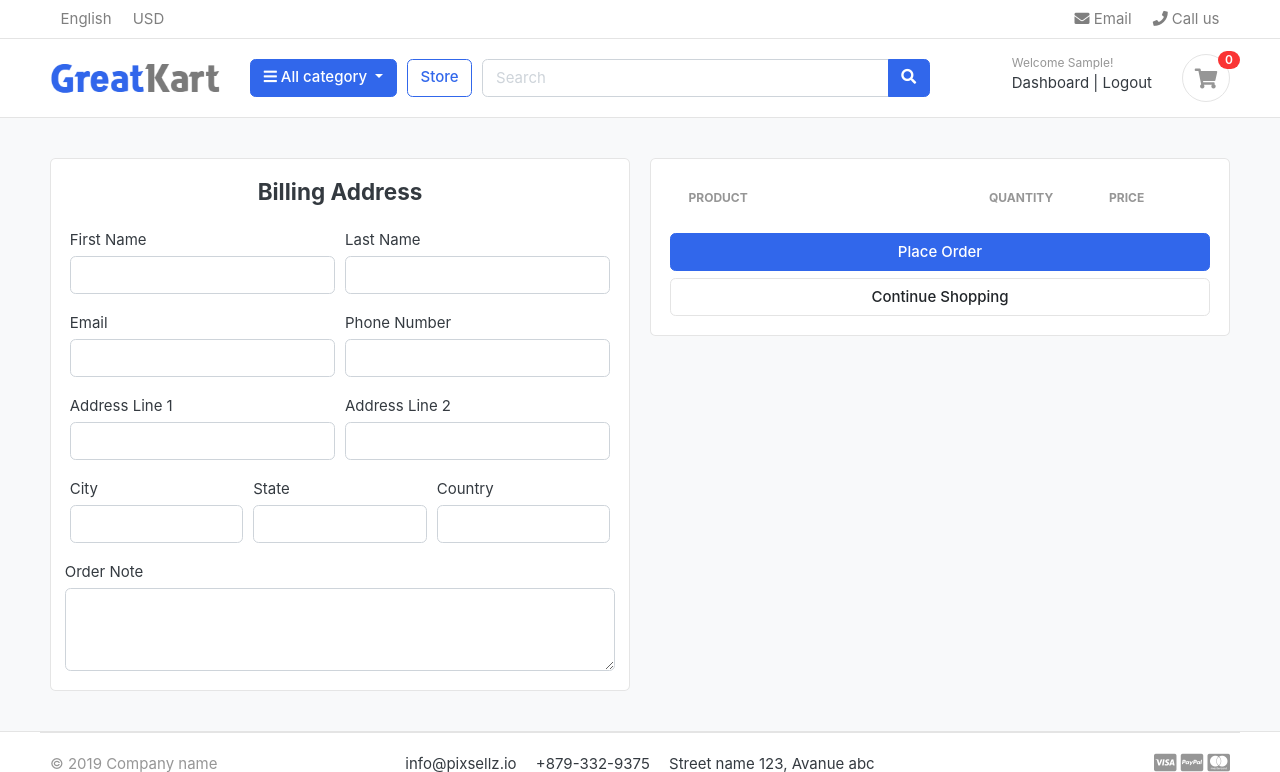
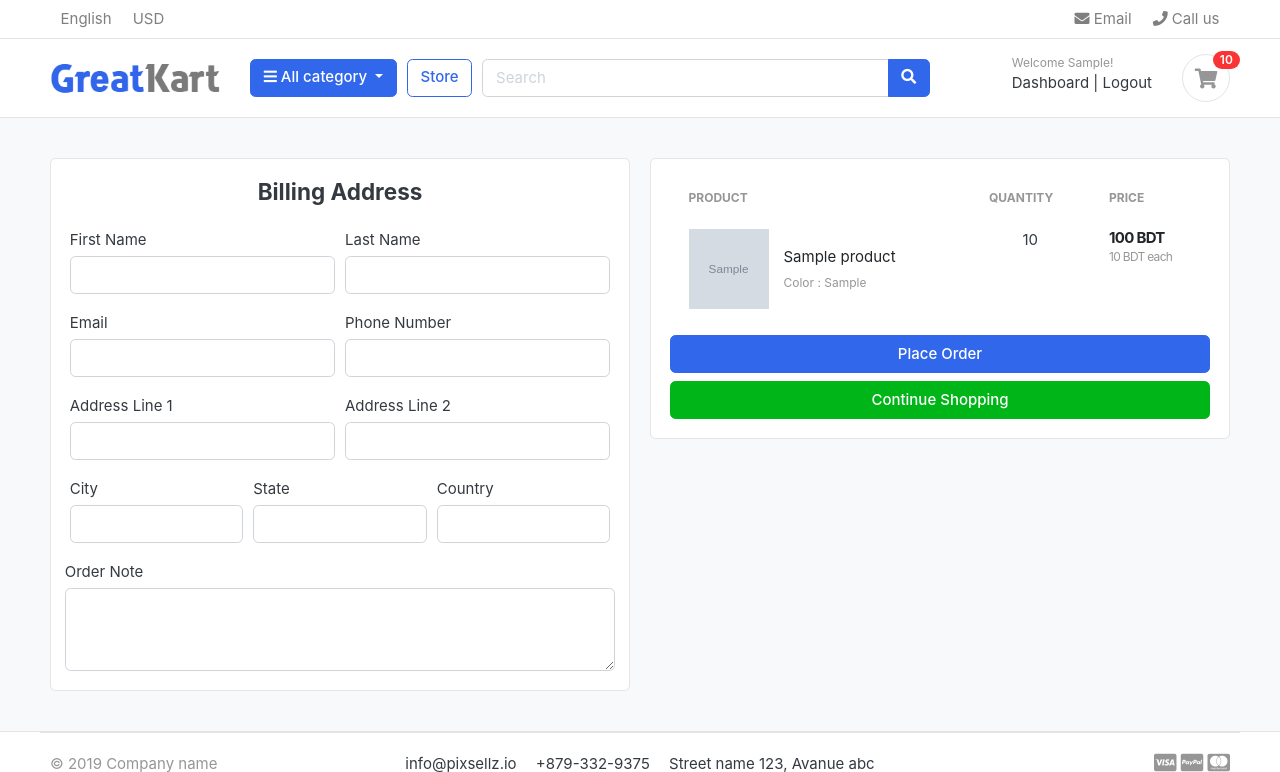
Before and after one commit to FaysalXulhash/django_ecommerce_project, a Django app: page /cart/checkout/ in a window 1280 px wide. Shown: the top 772 px of the page. Run offline with Django 5.2, Linux system fonts and the light colour scheme; a user stored in the database is signed in; tables that the repository leaves empty hold one stand-in row (values such as "Sample post"); grey boxes marked "Sample" are stand-in pictures; lists and menus that the app fills with data are empty; some libraries are stand-ins or nearby versions; some web fonts are replaced.

Commit message:
fixed cart and checkout page for logged in user

```diff
--- a/carts/context_processor.py
+++ b/carts/context_processor.py
@@ -9,7 +9,10 @@ def counter(request):
     else:
         try:
             cart = Cart.objects.filter(cart_id=_cart_id(request))
-            cart_items = CartItem.objects.all().filter(cart=cart[:1])
+            if request.user.is_authenticated:
+                cart_items = CartItem.objects.all().filter(user=request.user)
+            else:
+                cart_items = CartItem.objects.all().filter(cart=cart[:1])
             for cart_item in cart_items:
                 cart_count += cart_item.quantity
         except cart.DoesNotExist:
--- a/carts/models.py
+++ b/carts/models.py
@@ -1,5 +1,6 @@
 from django.db import models
 from store.models import Product, Variation
+from accounts.models import Account
 # Create your models here.
 
 
@@ -12,9 +13,10 @@ class Cart(models.Model):
 
 
 class CartItem(models.Model):
+    user = models.ForeignKey(Account, on_delete=models.CASCADE, null=True)
     product = models.ForeignKey(Product, on_delete=models.CASCADE)
     variations = models.ManyToManyField(Variation, blank=True)
-    cart = models.ForeignKey(Cart, on_delete=models.CASCADE)
+    cart = models.ForeignKey(Cart, on_delete=models.CASCADE, null=True)
     quantity = models.IntegerField()
     is_active = models.BooleanField(default=True)
 
--- a/carts/views.py
+++ b/carts/views.py
@@ -2,8 +2,8 @@ from django.core.exceptions import ObjectDoesNotExist
 from django.shortcuts import render, redirect, get_object_or_404
 from store.models import Product, Variation
 from .models import Cart, CartItem
+from django.contrib.auth.decorators import login_required
 
-from django.http import HttpResponse
 # Create your views here.
 
 
@@ -16,72 +16,130 @@ def _cart_id(request):
 
 # add item in the cart
 def add_cart(request, product_id):
-    product = Product.objects.get(id=product_id)
-    product_variation = []
-    if request.method == 'POST':
-        for item in request.POST:
-            key = item
-            value = request.POST[key]
-            # for getting product variation value
-            try:
-                variation = Variation.objects.get(product=product, variation_category__iexact=key, variation_value__iexact=value)
-                product_variation.append(variation)
-            except:
-                pass
+    current_user = request.user
+    if current_user.is_authenticated:
+        product = Product.objects.get(id=product_id)
+        product_variation = []
+        if request.method == 'POST':
+            for item in request.POST:
+                key = item
+                value = request.POST[key]
+                # for getting product variation value
+                try:
+                    variation = Variation.objects.get(product=product, variation_category__iexact=key,
+                                                      variation_value__iexact=value)
+                    product_variation.append(variation)
+                except:
+                    pass
 
-    try:
-        cart = Cart.objects.get(cart_id=_cart_id(request))
-    except Cart.DoesNotExist:
-        cart = Cart.objects.create(
-            cart_id=_cart_id(request)
-        )
-        cart.save()
+        is_cart_item_exist = CartItem.objects.filter(product=product, user=current_user).exists()
+        if is_cart_item_exist:
+            cart_item = CartItem.objects.filter(product=product, user=current_user)
+            # existing variation-> db, curr variation->product_var, item_id
+            ex_var_list = []  # existing variations
+            id = []
+            for item in cart_item:
+                existing_variation = item.variations.all()
+                ex_var_list.append(list(existing_variation))
+                id.append(item.id)
 
-    is_cart_item_exist = CartItem.objects.filter(product=product, cart=cart).exists()
-    if is_cart_item_exist:
-        cart_item = CartItem.objects.filter(product=product, cart=cart)
-        # existing variation-> db, curr variation->product_var, item_id
-        ex_var_list = []  # existing variations
-        id = []
-        for item in cart_item:
-            existing_variation = item.variations.all()
-            ex_var_list.append(list(existing_variation))
-            id.append(item.id)
+            if product_variation in ex_var_list:
+                # increase the cart item quantity
+                index = ex_var_list.index(product_variation)
+                item_id = id[index]
+                item = CartItem.objects.get(product=product, id=item_id)
+                item.quantity += 1
+                item.save()
 
-        if product_variation in ex_var_list:
-            # increase the cart item quantity
-            index = ex_var_list.index(product_variation)
-            item_id = id[index]
-            item = CartItem.objects.get(product=product, id=item_id)
-            item.quantity += 1
-            item.save()
+            else:
+                # create a new car item
+                item = CartItem.objects.create(product=product, quantity=1, user=current_user)
+                if len(product_variation) > 0:
+                    item.variations.clear()
+                    item.variations.add(*product_variation)
+                item.save()
+        else:
+            cart_item = CartItem.objects.create(
+                product=product,
+                quantity=1,
+                user=current_user,
+            )
+            if len(product_variation) > 0:
+                cart_item.variations.clear()
+                cart_item.variations.add(*product_variation)
+            cart_item.save()
+        return redirect('cart')
+    # if user is not authenticated
+    else:
+        product = Product.objects.get(id=product_id)
+        product_variation = []
+        if request.method == 'POST':
+            for item in request.POST:
+                key = item
+                value = request.POST[key]
+                # for getting product variation value
+                try:
+                    variation = Variation.objects.get(product=product, variation_category__iexact=key, variation_value__iexact=value)
+                    product_variation.append(variation)
+                except:
+                    pass
 
+        try:
+            cart = Cart.objects.get(cart_id=_cart_id(request))
+        except Cart.DoesNotExist:
+            cart = Cart.objects.create(
+                cart_id=_cart_id(request)
+            )
+            cart.save()
+
+        is_cart_item_exist = CartItem.objects.filter(product=product, cart=cart).exists()
+        if is_cart_item_exist:
+            cart_item = CartItem.objects.filter(product=product, cart=cart)
+            # existing variation-> db, curr variation->product_var, item_id
+            ex_var_list = []  # existing variations
+            id = []
+            for item in cart_item:
+                existing_variation = item.variations.all()
+                ex_var_list.append(list(existing_variation))
+                id.append(item.id)
+
+            if product_variation in ex_var_list:
+                # increase the cart item quantity
+                index = ex_var_list.index(product_variation)
+                item_id = id[index]
+                item = CartItem.objects.get(product=product, id=item_id)
+                item.quantity += 1
+                item.save()
+
+            else:
+                # create a new car item
+                item = CartItem.objects.create(product=product, quantity=1, cart=cart)
+                if len(product_variation) > 0:
+                    item.variations.clear()
+                    item.variations.add(*product_variation)
+                item.save()
         else:
-            # create a new car item
-            item = CartItem.objects.create(product=product, quantity=1, cart=cart)
+            cart_item = CartItem.objects.create(
+                product=product,
+                quantity=1,
+                cart=cart,
+            )
             if len(product_variation) > 0:
-                item.variations.clear()
-                item.variations.add(*product_variation)
-            item.save()
-    else:
-        cart_item = CartItem.objects.create(
-            product=product,
-            quantity=1,
-            cart=cart,
-        )
-        if len(product_variation) > 0:
-            cart_item.variations.clear()
-            cart_item.variations.add(*product_variation)
-        cart_item.save()
-    return redirect('cart')
+                cart_item.variations.clear()
+                cart_item.variations.add(*product_variation)
+            cart_item.save()
+        return redirect('cart')
 
 
 # decrease item from cart (-1)
 def remove_cart(request, product_id, cart_item_id):
-    cart = Cart.objects.get(cart_id=_cart_id(request))
     product = get_object_or_404(Product, id=product_id)
     try:
-        cart_item = CartItem.objects.get(product=product, cart=cart, id=cart_item_id)
+        if request.user.is_authenticated:
+            cart_item = CartItem.objects.get(product=product, user=request.user, id=cart_item_id)
+        else:
+            cart = Cart.objects.get(cart_id=_cart_id(request))
+            cart_item = CartItem.objects.get(product=product, cart=cart, id=cart_item_id)
         if cart_item.quantity > 1:
             cart_item.quantity -= 1
             cart_item.save()
@@ -94,9 +152,13 @@ def remove_cart(request, product_id, cart_item_id):
 
 # remove/delete cart item from car
 def remove_cart_item(request, product_id, cart_item_id):
-    cart = Cart.objects.get(cart_id=_cart_id(request))
+    #cart = Cart.objects.get(cart_id=_cart_id(request))
     product = get_object_or_404(Product, id=product_id)
-    cart_item = CartItem.objects.get(product=product, cart=cart, id=cart_item_id)
+    if request.user.is_authenticated:
+        cart_item = CartItem.objects.get(product=product, user=request.user, id=cart_item_id)
+    else:
+        cart = Cart.objects.get(cart_id=_cart_id(request))
+        cart_item = CartItem.objects.get(product=product, cart=cart, id=cart_item_id)
     cart_item.delete()
     return redirect('cart')
 
@@ -105,8 +167,11 @@ def cart(request, total=0, quantity=0, cart_items=None):
     try:
         vat = 0
         grand_total = 0
-        cart = Cart.objects.get(cart_id=_cart_id(request))
-        cart_items = CartItem.objects.filter(cart=cart, is_active=True)
+        if request.user.is_authenticated:
+            cart_items = CartItem.objects.filter(user=request.user, is_active=True)
+        else:
+            cart = Cart.objects.get(cart_id=_cart_id(request))
+            cart_items = CartItem.objects.filter(cart=cart, is_active=True)
         for cart_item in cart_items:
             total += (cart_item.product.price * cart_item.quantity)
             cart_item.total_price = cart_item.product.price * cart_item.quantity
@@ -126,12 +191,16 @@ def cart(request, total=0, quantity=0, cart_items=None):
     }
     return render(request, 'store/cart.html', context)
 
+@login_required(login_url='login')
 def checkout(request, total=0, quantity=0, cart_items=None):
     try:
         vat = 0
         grand_total = 0
-        cart = Cart.objects.get(cart_id=_cart_id(request))
-        cart_items = CartItem.objects.filter(cart=cart, is_active=True)
+        if request.user.is_authenticated:
+            cart_items = CartItem.objects.filter(user=request.user, is_active=True)
+        else:
+            cart = Cart.objects.get(cart_id=_cart_id(request))
+            cart_items = CartItem.objects.filter(cart=cart, is_active=True)
         for cart_item in cart_items:
             total += (cart_item.product.price * cart_item.quantity)
             cart_item.total_price = cart_item.product.price * cart_item.quantity
--- a/templates/store/checkout.html
+++ b/templates/store/checkout.html
@@ -7,7 +7,7 @@
         <div class="card">
           <div class="card-body">
             <h4 class="card-title text-center mb-4">Billing Address</h4>
-            <form action="">
+            <form action="" method="post">
 
               <div class="form-row">
                 <div class="col form-group">
@@ -61,7 +61,7 @@
                 <label >Order Note</label>
                 <textarea name="order_note" rows="3" class="form-control"></textarea>
               </div>
-            </form>
+
           </div>
         </div>
         <!-- card.// -->
@@ -127,12 +127,13 @@
               {% endfor %}
             </tbody>
           </table>
-            <a href="./place-order.html" class="btn btn-primary btn-block">
+            <button type="submit" name="submit" class="btn btn-primary btn-block">
               Place Order
-            </a>
-            <a href="{% url 'store-home' %}" class="btn btn-light btn-block"
+            </button>
+            <a href="{% url 'store-home' %}" class="btn btn-success btn-block"
               >Continue Shopping</a
             >
+            </form>
           </div>
           <!-- card-body.// -->
         </div>
```
Also changed, not shown: accounts/views.py (+51 -2 lines), carts/migrations/0003_cartitem_user_alter_cartitem_cart.py (added).
